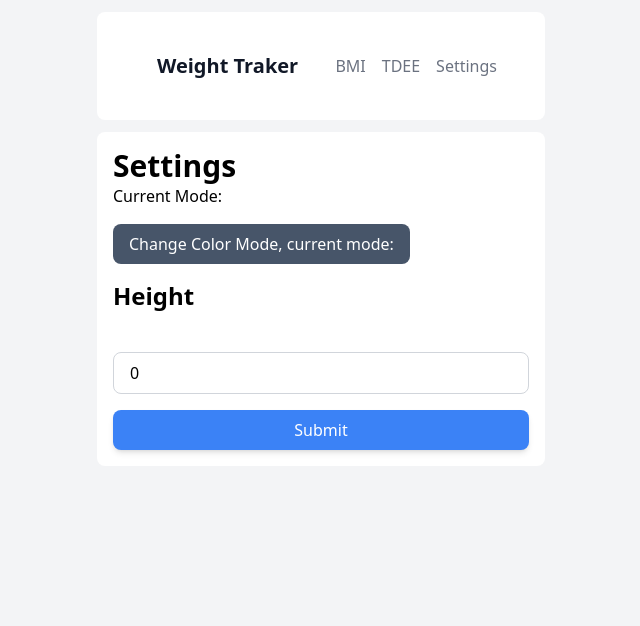
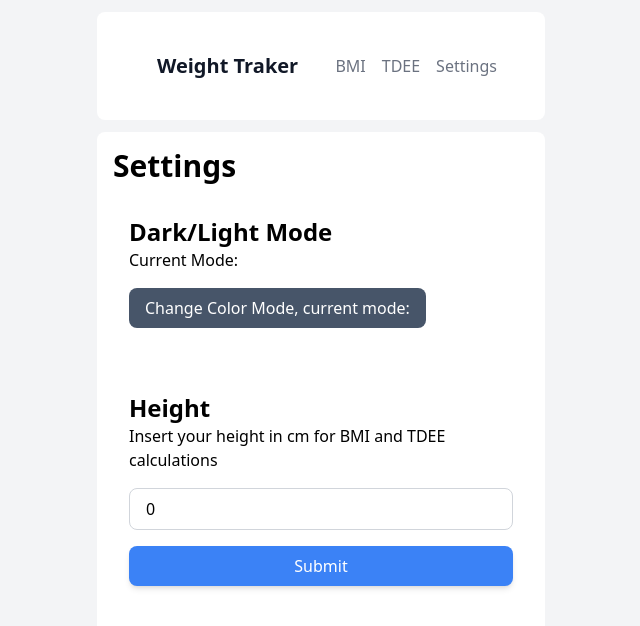
Before and after one commit to maurodf0/weight-traker, a Vue app: page /settings in a window 1280 px wide. Shown: the top 626 px of the page, without its empty margins (319-959 px from the left). Built offline with nearby package versions, Linux system fonts and the light colour scheme; the HTML template or start-up script is replaced by a standard one.

Commit message:
slate color

```diff
--- a/src/components/AppHeader.vue
+++ b/src/components/AppHeader.vue
@@ -5,7 +5,7 @@
 
 <template>
 
-    <header class="max-w-md mx-auto my-3 bg-white dark:bg-slate-800 p-4 rounded-lg bg-slate-300">
+    <header class="max-w-md mx-auto my-3 bg-white dark:bg-slate-900 p-4 rounded-lg bg-slate-300">
         <div class="max-w-7xl mx-auto py-6 px-4 sm:px-6 lg:px-8">
             <div class="flex justify-between items-center">
                    <RouterLink to="/"><span class="ml-3 text-xl font-bold text-gray-900 dark:text-white">Weight Traker</span> </RouterLink>
--- a/src/components/heightInput.vue
+++ b/src/components/heightInput.vue
@@ -13,12 +13,12 @@ defineEmits(['heightHandle'])
 <template>
   <form class="flex flex-col gap-4" @submit.prevent="$emit('heightHandle', heightInput)">
     <input step="0.1"
-           class="px-4 py-2 border border-gray-300 focus:border-blue-500 focus:ring focus:ring-blue-200 rounded-lg"
+           class="px-4 py-2 border border-gray-300 focus:border-slate-500 focus:ring focus:ring-blue-200 rounded-lg"
            type="number"
            id="height"
            v-model="height"
            placeholder="Enter your height in cm">
-    <button class="bg-blue-500 text-white py-2 rounded-lg shadow-md hover:bg-blue-600" type="submit">
+    <button class="bg-blue-500 text-white py-2 rounded-lg shadow-md hover:bg-slate-600" type="submit">
       Submit
     </button>
   </form>
--- a/src/views/SettingsView.vue
+++ b/src/views/SettingsView.vue
@@ -21,12 +21,20 @@ const  { height, submitHeight } = useHeight()
 <template>
   <div>
       <h1>Settings</h1>
+
+      <section class="wrapper my-4 bg-white dark:bg-slate-700 p-4 rounded-lg">
+        <h2 class="text-2xl font-bold dark:text-white">Dark/Light Mode</h2>
         <p>Current Mode: {{ mode.value }}</p>
         <button class="bg-slate-600 my-4 text-white py-2 px-4 rounded-lg" @click="toggleMode">
         Change Color Mode, current mode: {{ mode.value }}
         </button>
+    </section>
+
+    <section class="wrapper my-4 bg-white dark:bg-slate-700 p-4 rounded-lg">
         <h2 class="text-2xl font-bold dark:text-white">Height</h2>
-    <HeightInput v-model="height" class="mt-10" @heightHandle="submitHeight" />
+        <p> Insert your height in cm for BMI and TDEE calculations</p>
+        <HeightInput v-model="height" class="mt-4" @heightHandle="submitHeight" />
+    </section>
 
   </div>
 </template>
```
Lines whose indentation alone changed are shown as unchanged.
